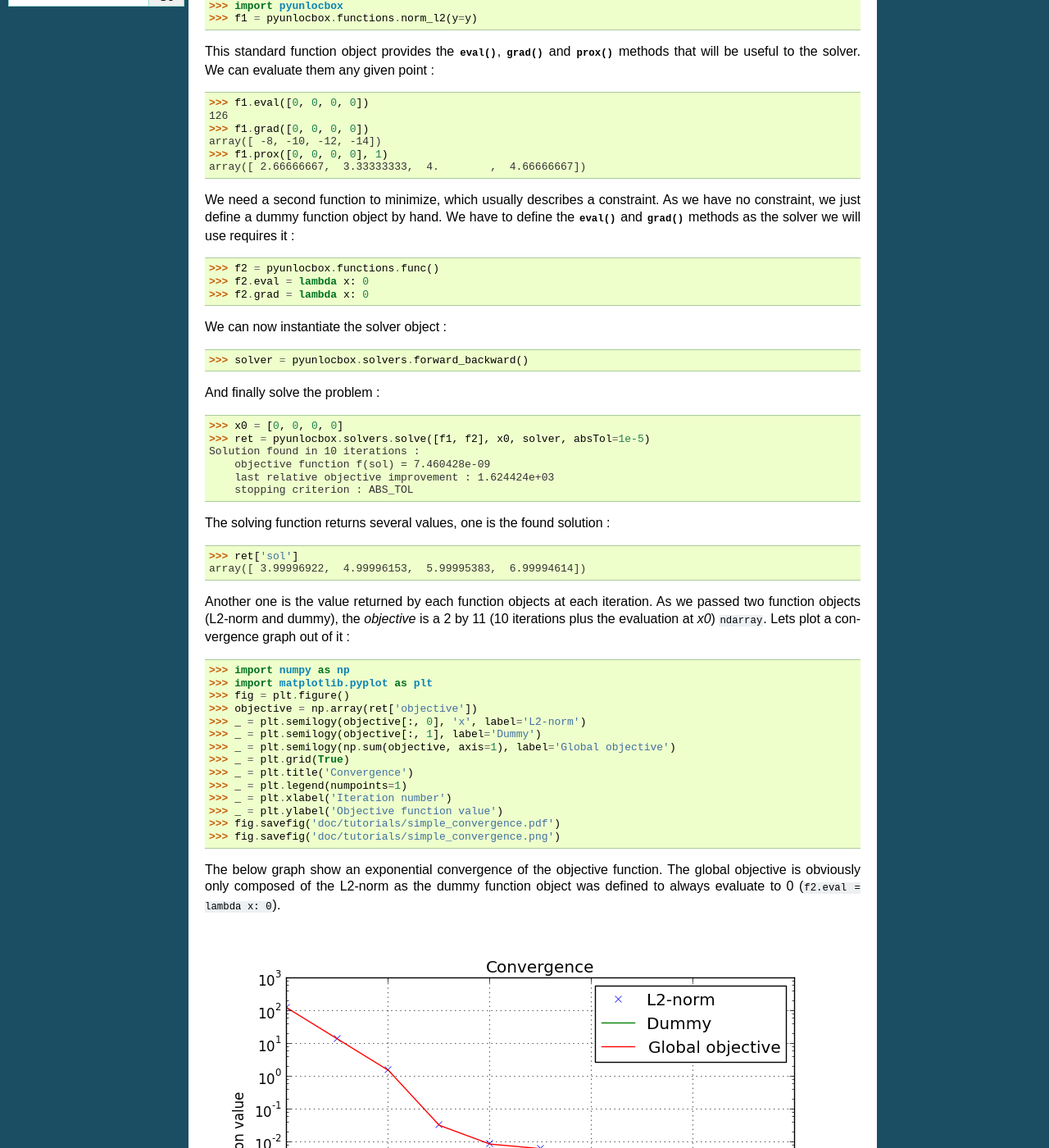
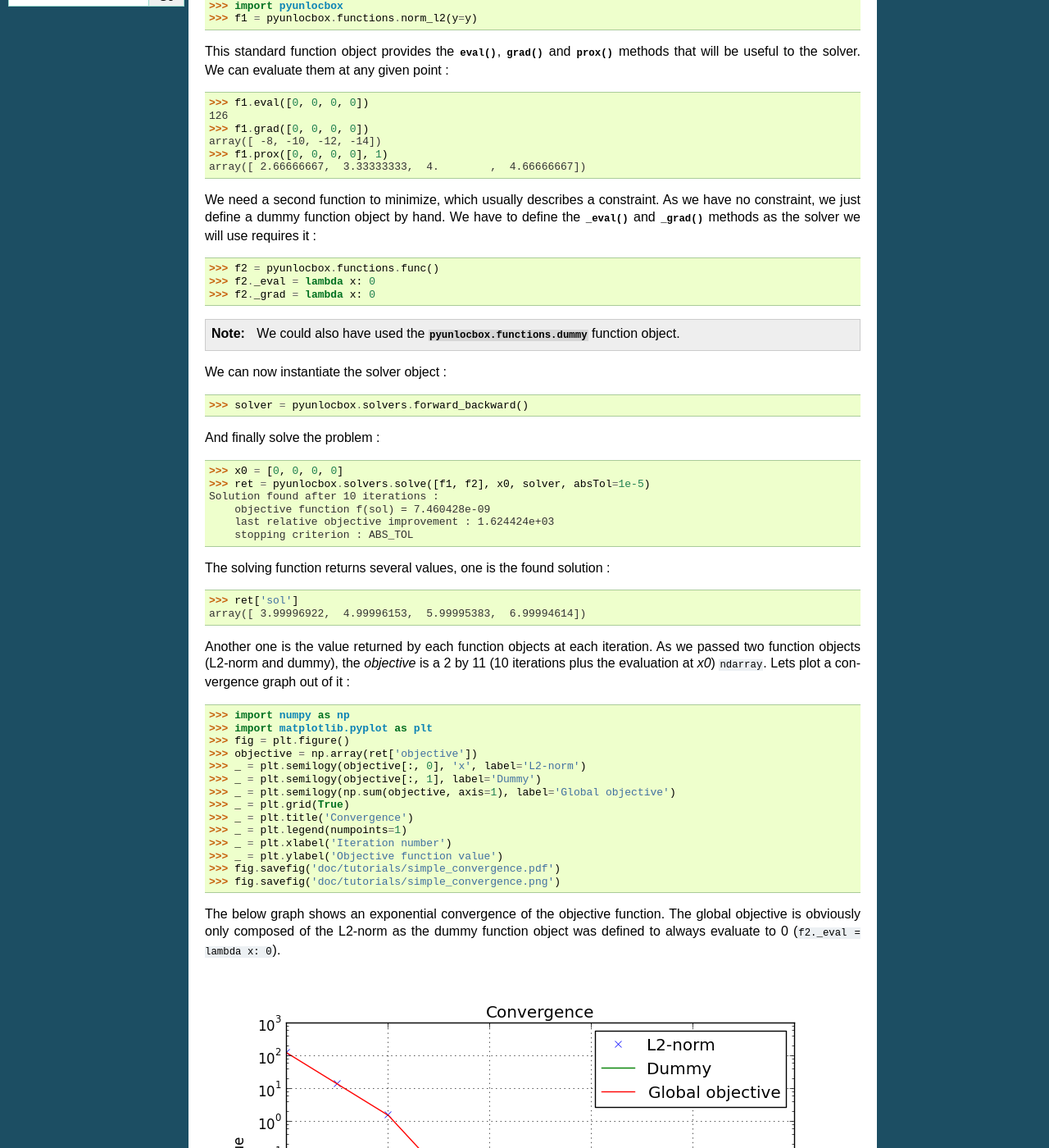
Before and after one commit to epfl-lts2/pyunlocbox, a Sphinx documentation site: the page built from doc/tutorials/simple.rst, in a window 1280 px wide and 1400 px high, scrolled down 278 px. Shown: the whole window at 82% size. Built offline with Sphinx 7.4.7, drawn with Linux system fonts in a browser that asks for light colours.

Commit message:
Documentation update

```diff
--- a/doc/tutorials/simple.rst
+++ b/doc/tutorials/simple.rst
@@ -17,7 +17,7 @@ L2-norm object :
 >>> f1 = pyunlocbox.functions.norm_l2(y=y)
 
 This standard function object provides the :meth:`eval`, :meth:`grad` and
-:meth:`prox` methods that will be useful to the solver. We can evaluate them
+:meth:`prox` methods that will be useful to the solver. We can evaluate them at
 any given point :
 
 >>> f1.eval([0, 0, 0, 0])
@@ -29,12 +29,15 @@ array([ 2.66666667,  3.33333333,  4.        ,  4.66666667])
 
 We need a second function to minimize, which usually describes a constraint. As
 we have no constraint, we just define a dummy function object by hand. We have
-to define the :meth:`eval` and :meth:`grad` methods as the solver we will use
+to define the :meth:`_eval` and :meth:`_grad` methods as the solver we will use
 requires it :
 
 >>> f2 = pyunlocbox.functions.func()
->>> f2.eval = lambda x: 0
->>> f2.grad = lambda x: 0
+>>> f2._eval = lambda x: 0
+>>> f2._grad = lambda x: 0
+
+.. note:: We could also have used the :class:`pyunlocbox.functions.dummy`
+    function object.
 
 We can now instantiate the solver object :
 
@@ -44,7 +47,7 @@ And finally solve the problem :
 
 >>> x0 = [0, 0, 0, 0]
 >>> ret = pyunlocbox.solvers.solve([f1, f2], x0, solver, absTol=1e-5)
-Solution found in 10 iterations :
+Solution found after 10 iterations :
     objective function f(sol) = 7.460428e-09
     last relative objective improvement : 1.624424e+03
     stopping criterion : ABS_TOL
@@ -74,9 +77,9 @@ convergence graph out of it :
 >>> fig.savefig('doc/tutorials/simple_convergence.pdf')
 >>> fig.savefig('doc/tutorials/simple_convergence.png')
 
-The below graph show an exponential convergence of the objective function. The
+The below graph shows an exponential convergence of the objective function. The
 global objective is obviously only composed of the L2-norm as the dummy
-function object was defined to always evaluate to 0 (``f2.eval = lambda x:
+function object was defined to always evaluate to 0 (``f2._eval = lambda x:
 0``).
 
 .. image:: simple_convergence.*
```
Also changed, not shown: doc/tutorials/compressed_sensing_1.rst (+9 -7 lines), pyunlocbox/__init__.py (+3 -8 lines), 1 other file.
